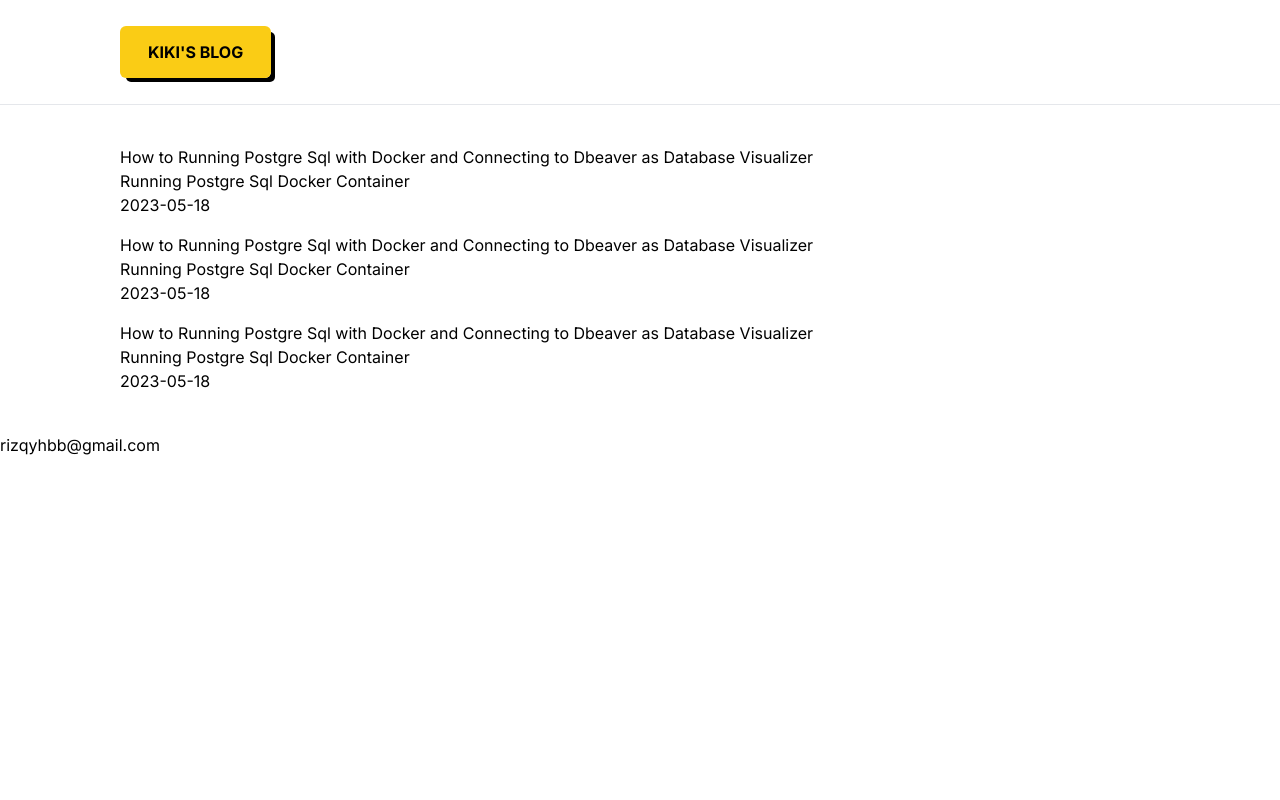
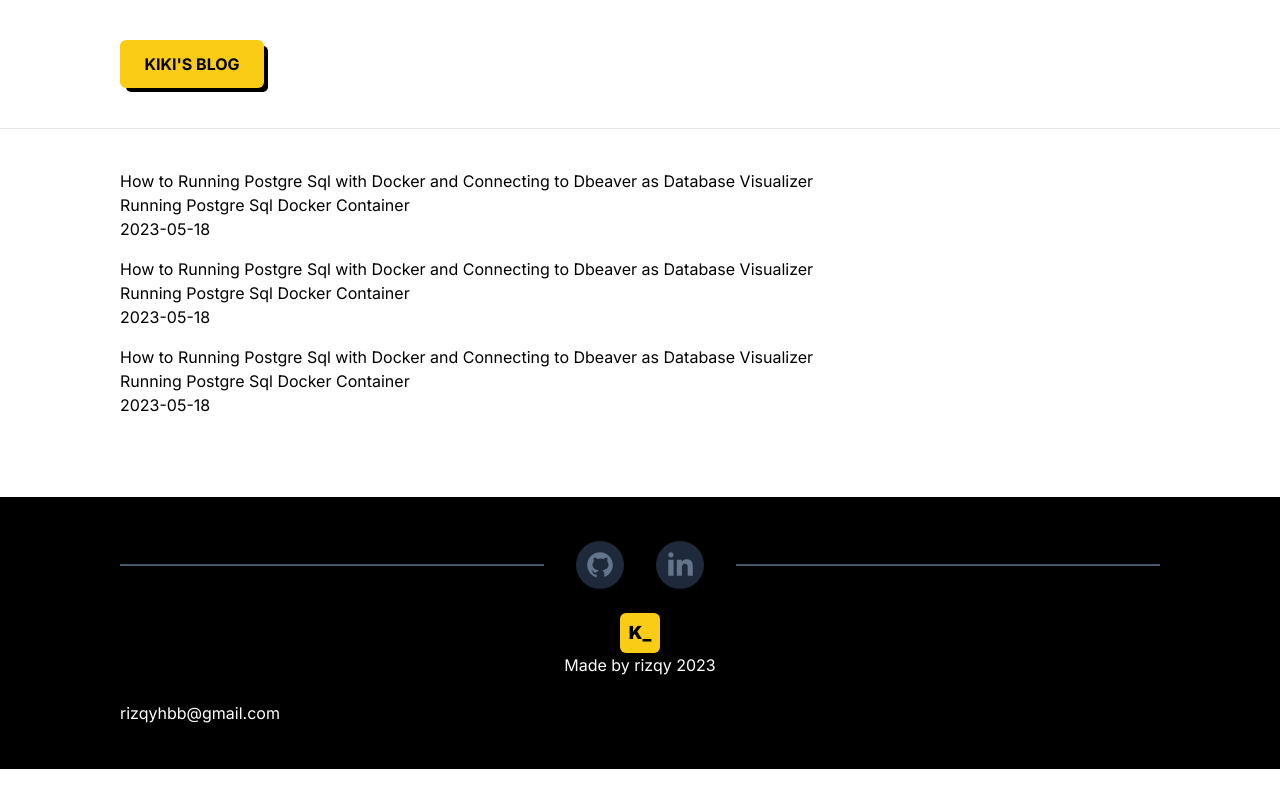
Before and after one commit to rizqyhbb/blog-app, a Next.js app: page / in a window 1280 px wide. Built offline with nearby package versions, Linux system fonts and the light colour scheme.

Commit message:
refactor, split code and add fotter (wip)

```diff
--- a/src/app/layout.tsx
+++ b/src/app/layout.tsx
@@ -1,8 +1,7 @@
-import Link from 'next/link'
 import './globals.css'
 import { Inter } from 'next/font/google'
-import LargeLogo from '@/components/logo/LargeLogo'
-import MiniLogo from '@/components/logo/MiniLogo'
+import Header from '@/components/Header'
+import Footer from '@/components/Footer'
 
 const inter = Inter({ subsets: ['latin'] })
 
@@ -20,19 +19,12 @@ export default function RootLayout({
     <html lang="en">
       <body className={inter.className}>
         <div className='py-6 border-b-[1px] mb-10'>
-          <div className='hidden lg:block'>
-            <LargeLogo />
-          </div>
-          <div className='block lg:hidden'>
-            <MiniLogo />
-          </div>
+          <Header />
         </div>
-        <div className='mx-auto px-5 md:px-14 lg:max-w-6xl'>
+        <div className='mx-auto px-5 md:px-14 lg:max-w-6xl mb-20'>
           {children}
         </div>
-        <div className='py-6'>
-          <p>rizqyhbb@gmail.com</p>
-        </div>
+        <Footer />
       </body>
     </html>
   )
--- /dev/null
+++ b/src/components/Coin.tsx
@@ -0,0 +1,18 @@
+import Link from 'next/link'
+import React, { FC, ReactNode } from 'react'
+
+interface ICoin {
+  children: ReactNode
+  href: string
+}
+export const Coin: FC<ICoin> = ({ children, href }) => {
+  return (
+    <Link href={href} >
+      <div className='flex items-center justify-center h-12 w-12 rounded-full bg-slate-800'>
+        {children}
+      </div>
+    </Link>
+  )
+}
+
+export default Coin
--- /dev/null
+++ b/src/components/Footer.tsx
@@ -0,0 +1,37 @@
+import React from 'react'
+import Coin from './Coin'
+import Icon from './Icon'
+import MiniLogo from './logo/MiniLogo'
+
+const Footer = () => {
+  return (
+    <footer className='bg-black text-white py-7'>
+      <div className='mx-auto px-5 md:px-14 lg:max-w-6xl lg:py-4'>
+
+        <div className='flex items-center justify-center gap-8'>
+          <div className='border border-slate-600 w-full' />
+          <Coin href='https://github.com/rizqyhbb'>
+            <Icon.Github className='h-8 fill-slate-500' />
+          </Coin>
+          <Coin href='https://www.linkedin.com/in/rizqyhbb/'>
+            <Icon.Linkedin className='h-8 fill-slate-500' />
+          </Coin>
+          <div className='border border-slate-600 w-full' />
+        </div>
+
+        <div className='flex flex-col items-center my-6'>
+          <div>
+            <MiniLogo />
+          </div>
+          <div>
+            <p>Made by rizqy 2023</p>
+          </div>
+        </div>
+
+        <p>rizqyhbb@gmail.com</p>
+      </div>
+    </footer>
+  )
+}
+
+export default Footer
--- /dev/null
+++ b/src/components/Header.tsx
@@ -0,0 +1,18 @@
+import React from 'react'
+import LargeLogo from './logo/LargeLogo'
+import MiniLogo from './logo/MiniLogo'
+
+const Header = () => {
+  return (
+    <div className='mx-auto px-5 md:px-14 lg:max-w-6xl lg:py-4'>
+      <div className='hidden lg:block'>
+        <LargeLogo />
+      </div>
+      <div className='block lg:hidden'>
+        <MiniLogo />
+      </div>
+    </div>
+  )
+}
+
+export default Header
--- /dev/null
+++ b/src/components/Icon.tsx
@@ -0,0 +1,32 @@
+import React, { FC, ReactNode } from 'react'
+
+interface IIcon {
+  className?: string
+  children: ReactNode
+}
+const Icon: FC<IIcon> = ({ className, children }) => (
+  <svg viewBox="0 0 30 30" width="240px" height="240px" className={className}>
+    {children}
+  </svg>
+)
+
+const Github = ({ className }: { className?: string }) => {
+  return (
+    <Icon className={className}>
+      <path d="M15,3C8.373,3,3,8.373,3,15c0,5.623,3.872,10.328,9.092,11.63C12.036,26.468,12,26.28,12,26.047v-2.051 c-0.487,0-1.303,0-1.508,0c-0.821,0-1.551-0.353-1.905-1.009c-0.393-0.729-0.461-1.844-1.435-2.526 c-0.289-0.227-0.069-0.486,0.264-0.451c0.615,0.174,1.125,0.596,1.605,1.222c0.478,0.627,0.703,0.769,1.596,0.769 c0.433,0,1.081-0.025,1.691-0.121c0.328-0.833,0.895-1.6,1.588-1.962c-3.996-0.411-5.903-2.399-5.903-5.098 c0-1.162,0.495-2.286,1.336-3.233C9.053,10.647,8.706,8.73,9.435,8c1.798,0,2.885,1.166,3.146,1.481C13.477,9.174,14.461,9,15.495,9 c1.036,0,2.024,0.174,2.922,0.483C18.675,9.17,19.763,8,21.565,8c0.732,0.731,0.381,2.656,0.102,3.594 c0.836,0.945,1.328,2.066,1.328,3.226c0,2.697-1.904,4.684-5.894,5.097C18.199,20.49,19,22.1,19,23.313v2.734 c0,0.104-0.023,0.179-0.035,0.268C23.641,24.676,27,20.236,27,15C27,8.373,21.627,3,15,3z" />
+    </Icon>
+  )
+}
+
+const Linkedin = ({ className }: { className?: string }) => {
+  return (
+    <Icon className={className}>
+      <path d="M9,25H4V10h5V25z M6.501,8C5.118,8,4,6.879,4,5.499S5.12,3,6.501,3C7.879,3,9,4.121,9,5.499C9,6.879,7.879,8,6.501,8z M27,25h-4.807v-7.3c0-1.741-0.033-3.98-2.499-3.98c-2.503,0-2.888,1.896-2.888,3.854V25H12V9.989h4.614v2.051h0.065 c0.642-1.18,2.211-2.424,4.551-2.424c4.87,0,5.77,3.109,5.77,7.151C27,16.767,27,25,27,25z" />
+    </Icon>
+  )
+}
+
+export default {
+  Github,
+  Linkedin
+}
--- a/src/components/logo/LargeLogo.tsx
+++ b/src/components/logo/LargeLogo.tsx
@@ -3,8 +3,8 @@ import React from 'react'
 
 const LargeLogo = () => {
   return (
-    <div className='mx-auto px-5 md:px-14 lg:max-w-6xl py-4'>
-      <Link href={'/'} className='bg-yellow-400 py-4 px-7 rounded-md shadow-[5px_5px_0px_-1px_rgba(0,0,0,1)]'>
+    <div className='flex justify-center items-center bg-yellow-400 h-12 w-36 rounded-md shadow-[5px_5px_0px_-1px_rgba(0,0,0,1)]'>
+      <Link href={'/'}>
         <h1 className='inline font-bold'>KIKI&apos;S BLOG</h1>
       </Link>
     </div>
--- a/src/components/logo/MiniLogo.tsx
+++ b/src/components/logo/MiniLogo.tsx
@@ -3,12 +3,10 @@ import React from 'react'
 
 const MiniLogo = () => {
   return (
-    <div className='mx-auto px-5 md:px-14 lg:max-w-6xl '>
-      <div className='bg-yellow-400 flex items-center justify-center h-12 w-12 shadow-[5px_5px_0px_-1px_rgba(0,0,0,1)] rounded-md '>
-        <Link href={'/'}>
-          <h1 className='inline font-bold text-2xl'>K_</h1>
-        </Link>
-      </div>
+    <div className='bg-yellow-400 flex items-center justify-center h-10 w-10 shadow-[5px_5px_0px_-1px_rgba(0,0,0,1)] rounded-md '>
+      <Link href={'/'}>
+        <h1 className='font-black text-lg text-black'>K_</h1>
+      </Link>
     </div>
   )
 }
```
